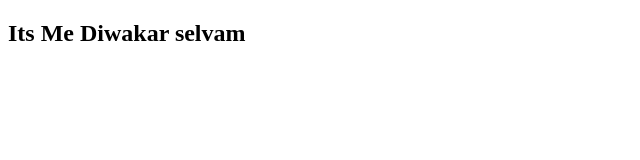
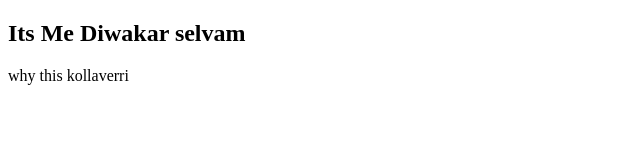
Before and after one commit to diwa666/hiira, a plain HTML site: page index.html in a window 1280 px wide. Shown: the whole page, without its empty margins (0-640 px from the left). Drawn offline with Linux system fonts and the light colour scheme.

Commit message:
added p tag

```diff
--- a/index.html
+++ b/index.html
@@ -9,6 +9,7 @@
     <section>
         <div>
             <h1>Its Me Diwakar selvam</h1>
+            <p>why this kollaverri</p>
         </div>
     </section>
 </body>
```
